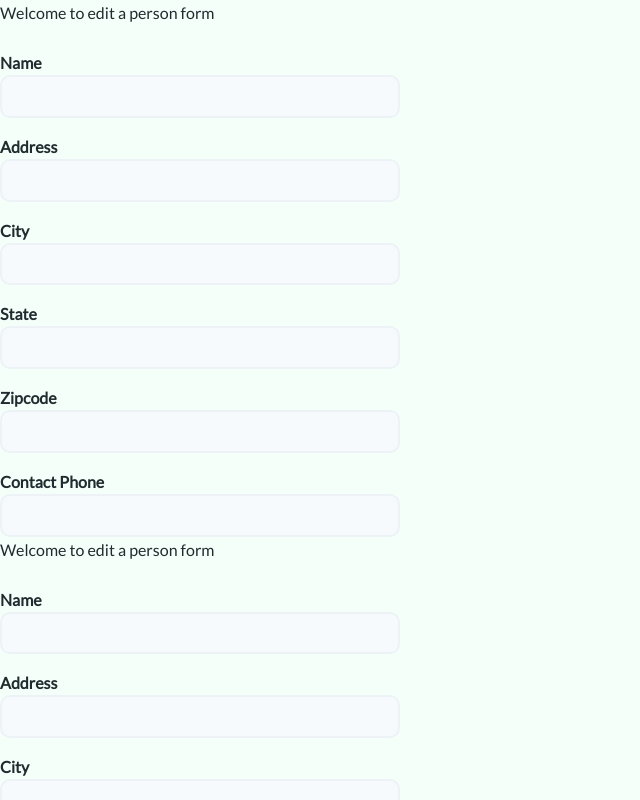
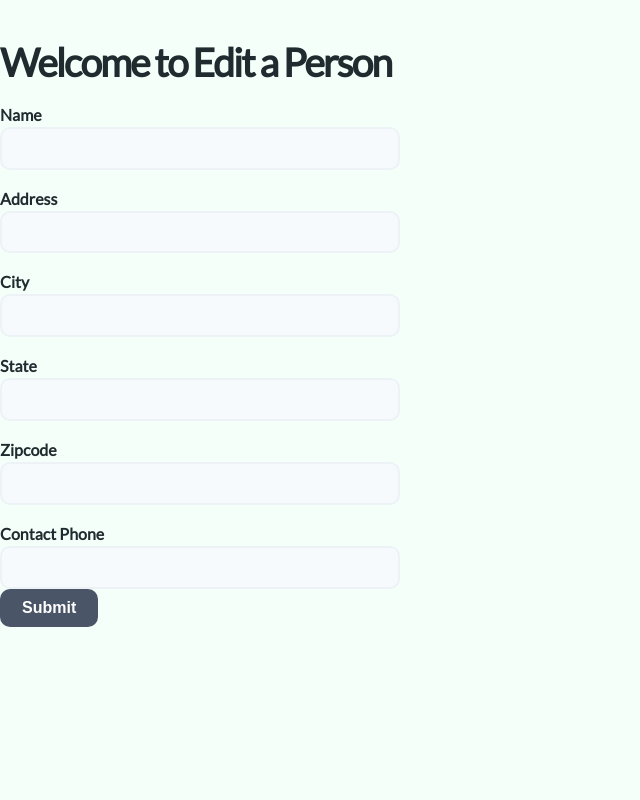
Before and after one commit to Build-WeekFT-PrisonerSkills/PS-Frontend, a React (Create React App) app: page /editPrison/1 in a window 1280 px wide. Shown: the top 800 px of the page, without its empty margins (0-640 px from the left). Built offline with nearby package versions, Linux system fonts and the light colour scheme.

Commit message:
Added components

```diff
--- a/src/App.js
+++ b/src/App.js
@@ -8,7 +8,7 @@ import {RegisterPage} from './Pages/RegisterPage';
 import {LoginPage} from './Pages/LoginPage';
 import {PrisonListPage} from './Pages/PrisonListPage';
 import {PrisonProfilePage} from './Pages/PrisonProfilePage';
-import {CC_PrisonProfile} from './Pages/CC_PrisonProfile';
+import CC_PrisonProfile from './Pages/CC_PrisonProfile';
 import {CC_AddPrison} from './Pages/CC_AddPrison';
 
 import CC_EditPrison from './Pages/CC_EditPrison';
@@ -59,7 +59,6 @@ function App() {
           <Route exact path='/dashboard' render={props => <CC_Dashboard {...props} />} />
         </PrivateRoute>
       </Switch>
-      <CC_EditPrison />
     </div>
   );
 }
--- a/src/Pages/CC_EditPrison.js
+++ b/src/Pages/CC_EditPrison.js
@@ -29,8 +29,8 @@ const CC_EditPrison = () => {
   };
   return (
     <div>
-      <p>Welcome to edit a person form</p>
-      <form>
+      <h2>Welcome to Edit a Person </h2>
+      <form submit={onSubmit}>
         <label htmlFor='name'>Name</label>
         <input type='text' name='name' onChange={changeHandler} value={state.name} />
 
@@ -53,6 +53,9 @@ const CC_EditPrison = () => {
           onChange={changeHandler}
           value={state.contactPhone}
         />
+        <div className='btn'>
+          <button>Submit</button>
+        </div>
       </form>
     </div>
   );
--- a/src/Pages/CC_PrisonProfile.js
+++ b/src/Pages/CC_PrisonProfile.js
@@ -0,0 +1,32 @@
+import React, {useState, useEffect} from 'react';
+import axios from 'axios';
+import {Link} from 'react-router-dom';
+
+const CC_PrisonDetail = props => {
+  const [details, setDetails] = useState([]);
+
+  useEffect(() => {
+    const id = props.match.params.id;
+    axios
+      .get(`https://prisoner-skills-bw.herokuapp.com/api/users/${id}`)
+      .then(res => {
+        console.log(res.data);
+        setDetails(res.data);
+      })
+      .catch(err => {
+        console.log(err);
+      });
+  }, []);
+
+  return (
+    <div>
+      <h3>Welcome to the PrisonDetail</h3>
+      <p>The PrisonName: {details.prisonName}</p>
+      <p>The City: {details.city}</p>
+      <button>Edit</button>
+      <button>Delete</button>
+    </div>
+  );
+};
+
+export default CC_PrisonDetail;
```
